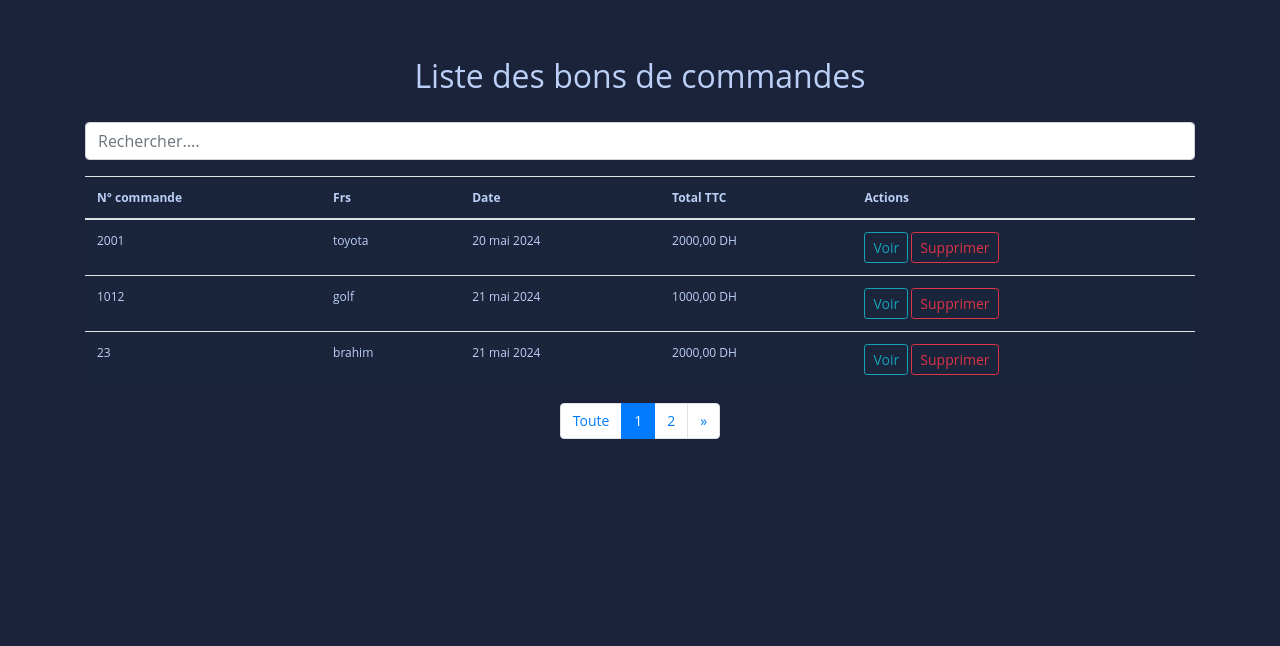
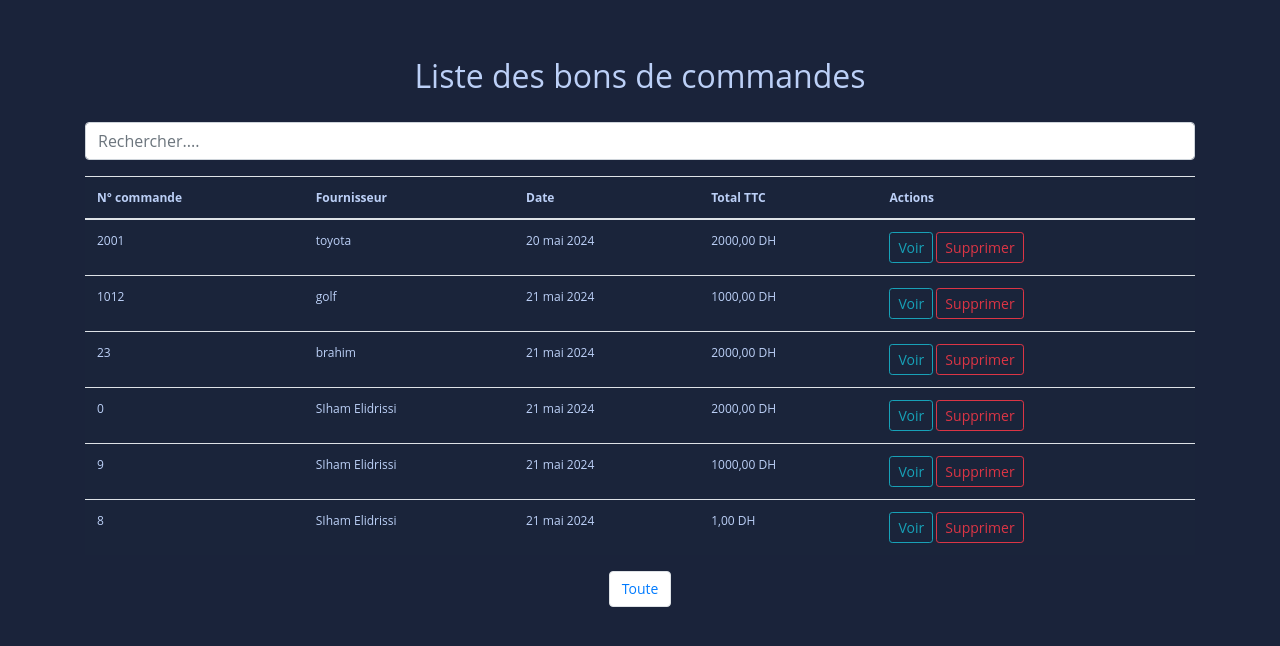
Before and after one commit to sihamidrissi/fact_app, a Django app: page /commande_list/?page=all in a window 1280 px wide. Shown: the part 66-712 px from the top of the page. Run offline with Django 5.2, Linux system fonts and the light colour scheme; data comes from the database, SQL or seed files in the repository; both versions use the stored data as it was after the commit; some libraries are stand-ins or nearby versions.

Commit message:
delete and pagination

```diff
--- a/fact_app/urls.py
+++ b/fact_app/urls.py
@@ -19,7 +19,7 @@ urlpatterns = [
     path('commande/', views.AddCommandeView.as_view(), name='commande'),
     path('commande_list/', views.CommandeListView.as_view(), name='commande_list'),
     path('view-commande/<int:pk>', views.CommandeVisualizationView.as_view(), name='view-commande'),
-    path('delete_commande/<int:commande_number>', views.delete_commande, name='delete_commande'),
+    path('delete_commande/<int:id>/', views.delete_commande, name='delete_commande'),
 
 
 
--- a/fact_app/views.py
+++ b/fact_app/views.py
@@ -185,7 +185,6 @@ class AddCommandeView(TemplateView):
         return redirect('commande')
 
 
-#Liste de commande
 class CommandeListView(TemplateView):
     """View to display list of submitted commandes."""
     template_name = 'commande_list.html'
@@ -194,30 +193,32 @@ class CommandeListView(TemplateView):
         context = super().get_context_data(**kwargs)
         commandes_list = Commande.objects.all()
 
-        # Pagination setup
-        paginator = Paginator(commandes_list, 3)  # 3 items per page
-
         page = self.request.GET.get('page')
 
-        try:
-            commandes = paginator.page(page)
-        except PageNotAnInteger:
-            # If page is not an integer, deliver first page.
-            commandes = paginator.page(1)
-        except EmptyPage:
-            # If page is out of range (e.g., 9999), deliver last page of results.
-            commandes = paginator.page(paginator.num_pages)
+        if page == 'all':
+            # Return all data without pagination
+            context['commandes'] = commandes_list
+        else:
+            # Paginate the results
+            paginator = Paginator(commandes_list, 3)  # 3 items per page
 
-        context['commandes'] = commandes
+            try:
+                commandes = paginator.page(page)
+            except PageNotAnInteger:
+                # If page is not an integer, deliver first page.
+                commandes = paginator.page(1)
+            except EmptyPage:
+                # If page is out of range (e.g., 9999), deliver last page of results.
+                commandes = paginator.page(paginator.num_pages)
+
+            context['commandes'] = commandes
         return context
-
-
-
 from django.shortcuts import get_object_or_404
 
-def delete_commande(request, commande_number):
-    commande = get_object_or_404(Commande, commande_number=commande_number)
+def delete_commande(request, id):
+    commande = get_object_or_404(Commande, id=id)
     commande.delete()
+    messages.success(request, 'Commande supprimée avec succès.')
     return redirect('commande_list')
 
 
--- a/templates/commande_list.html
+++ b/templates/commande_list.html
@@ -3,6 +3,10 @@
 {% load l10n %} <!-- Load l10n tag to enable date localization -->
 <html lang="fr">
 <head>
+        <!-- Other head elements -->
+        <link rel="stylesheet" href="https://maxcdn.bootstrapcdn.com/bootstrap/4.5.2/css/bootstrap.min.css">
+
+
     <meta charset="UTF-8">
     <meta name="viewport" content="width=device-width, initial-scale=1.0">
     <title>Commande List</title>
@@ -85,7 +89,7 @@
     <thead>
         <tr>
             <th>N° commande</th>
-            <th>Frs</th>
+            <th>Fournisseur</th>
             <th>Date</th>
             <th>Total TTC</th>
             <th class="actions">Actions</th> <!-- Changed to plural -->
@@ -101,7 +105,7 @@
                 <td class="actions">
                     <!-- Bouton pour voir la commande -->
                     <a href="{% url 'view-commande' commande.pk %}" class="btn btn-outline-info btn-sm" title="Voir">Voir</a>
-                    <a href="{% url 'delete_commande' commande.id  %}" class ="btn btn-outline-danger btn-sm">Supprimer </a>
+                    <a href="{% url 'delete_commande' commande.id %}" class ="btn btn-outline-danger btn-sm" onclick="return confirmDelete();">Supprimer </a>
                 </td>
             </tr>
         {% endfor %}
@@ -140,4 +144,9 @@
     </nav>
 </div>
 <!-- End Pagination -->
+<script>
+    function confirmDelete() {
+        return confirm("Êtes-vous sûr de vouloir supprimer cette commande ?");
+    }
+    </script>
 {% endblock %}
```
Also changed, not shown: db.sqlite3.
